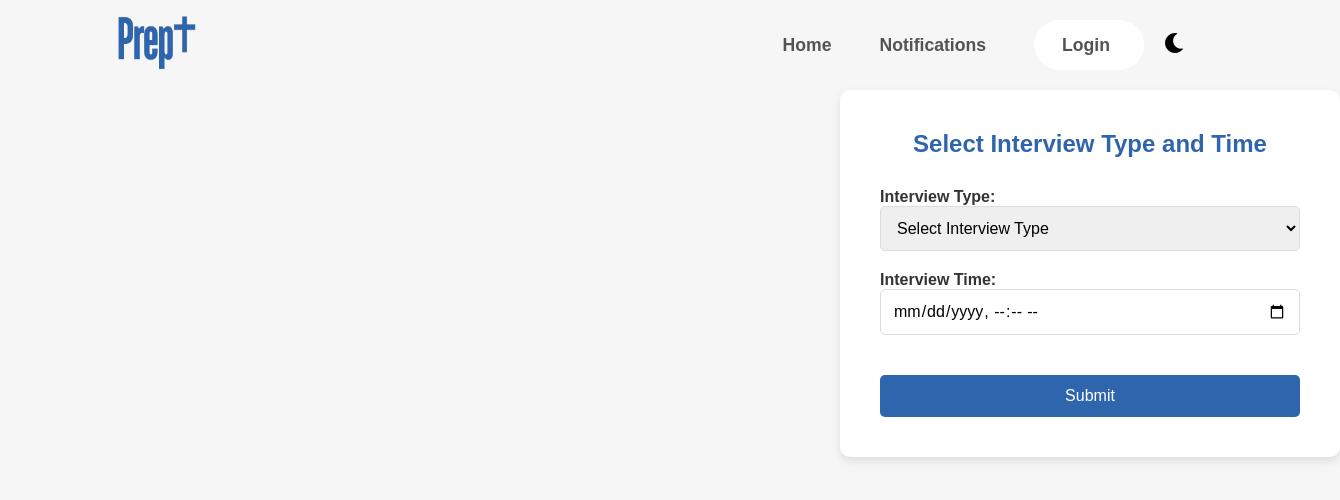
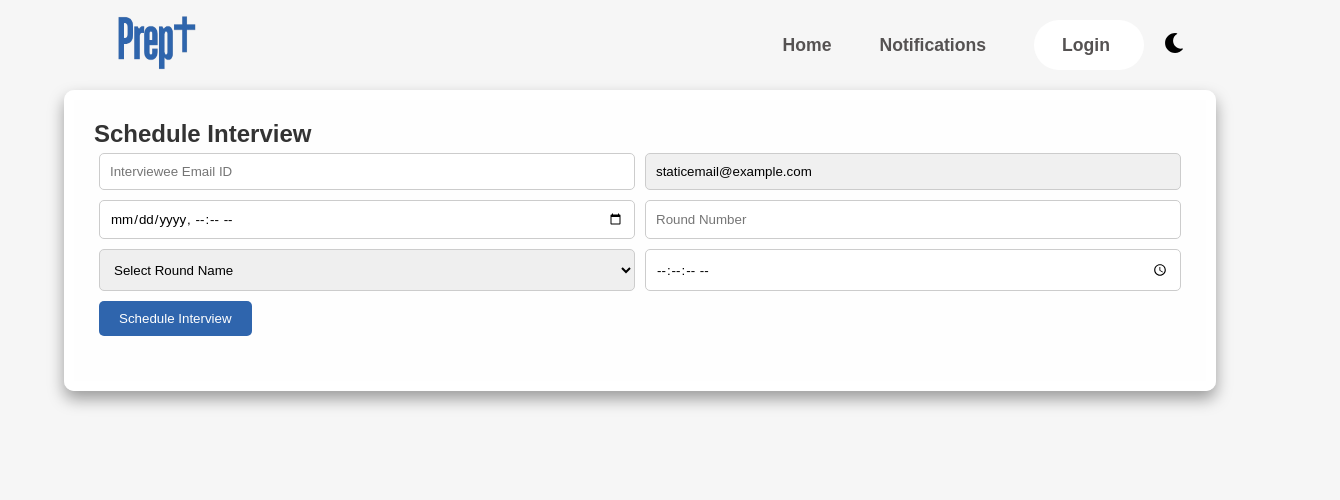
Before and after one commit to Krishnan005K/Application-Development, a React (Create React App) app in the folder frontend/: page /mock-interview-schedule in a window 1280 px wide. Shown: the top 500 px of the page, 1340 px wide, since content can reach past the window. Built offline with nearby package versions, Linux system fonts and the light colour scheme; a web font is replaced by a local one.

Commit message:
Update InterviewSchedule.js

```diff
--- a/frontend/src/components/InterviewSchedule.js
+++ b/frontend/src/components/InterviewSchedule.js
@@ -1,39 +1,86 @@
 import React, { useState } from 'react';
-import '../assets/styles/UserInterviewSelection.css';
+import '../assets/styles/InterviewSchedule.css';
 
-const UserSideInterviewSelection = () => {
-  const [interviewType, setInterviewType] = useState('');
-  const [interviewTime, setInterviewTime] = useState('');
+function InterviewCreate() {
+  const [intervieweeEmail, setIntervieweeEmail] = useState('');
+  const [interviewDateTime, setInterviewDateTime] = useState('');
+  const [roundNumber, setRoundNumber] = useState('');
+  const [roundName, setRoundName] = useState('');
+  const [duration, setDuration] = useState('');
+  const [question, setQuestion] = useState('');
+  const [questionType, setQuestionType] = useState('');
+  const [options, setOptions] = useState(['', '', '', '']);
+  const [correctAnswer, setCorrectAnswer] = useState('');
+  const [questions, setQuestions] = useState([]);
+  const [showQuestionForm, setShowQuestionForm] = useState(false);
+  const [showCreateTestButton, setShowCreateTestButton] = useState(false);
+  const [showTestForm, setShowTestForm] = useState(false);
 
-  const handleInterviewTypeChange = (e) => {
-    setInterviewType(e.target.value);
+  const interviewerEmail = 'staticemail@example.com'; // Static interviewer email ID
+
+  const handleScheduleSubmit = (e) => {
+    e.preventDefault();
+    // Logic to schedule interview
+    setShowQuestionForm(true); // Show the question creation form
   };
 
-  const handleInterviewTimeChange = (e) => {
-    setInterviewTime(e.target.value);
+  const handleQuestionSubmit = (e) => {
+    e.preventDefault();
+    setQuestions([...questions, { roundName, question, questionType, options, correctAnswer }]);
+    setQuestion('');
+    setQuestionType('');
+    setOptions(['', '', '', '']);
+    setCorrectAnswer('');
+    setShowCreateTestButton(true);
   };
 
-  const handleSubmit = (e) => {
-    e.preventDefault();
-    // Logic to handle the submission of interview type and time
-    console.log('Interview Type:', interviewType);
-    console.log('Interview Time:', interviewTime);
+  const handleOptionChange = (index, value) => {
+    const newOptions = [...options];
+    newOptions[index] = value;
+    setOptions(newOptions);
+  };
+
+  const handleCreateTest = () => {
+    setShowTestForm(true);
   };
 
   return (
-    <div className="container">
-      <div className="user-side-interview-selection">
-        <h2>Select Interview Type and Time</h2>
-        <form onSubmit={handleSubmit} className="interview-selection-form">
-          <div className="form-group">
-            <label htmlFor="interviewType">Interview Type:</label>
+    <div className="interview-create">
+      <h2>Schedule Interview</h2>
+      <form className="schedule-form" onSubmit={handleScheduleSubmit}>
+        <input
+          type="email"
+          value={intervieweeEmail}
+          onChange={(e) => setIntervieweeEmail(e.target.value)}
+          placeholder="Interviewee Email ID"
+          required
+        />
+        <input
+          type="email"
+          value={interviewerEmail}
+          readOnly
+          placeholder="Interviewer Email ID"
+        />
+        <input
+          type="datetime-local"
+          value={interviewDateTime}
+          onChange={(e) => setInterviewDateTime(e.target.value)}
+          placeholder="Interview Date & Time"
+          required
+        />
+        <input
+          type="number"
+          value={roundNumber}
+          onChange={(e) => setRoundNumber(e.target.value)}
+          placeholder="Round Number"
+          required
+        />
         <select
-              id="interviewType"
-              value={interviewType}
-              onChange={handleInterviewTypeChange}
-              className="form-control"
+          value={roundName}
+          onChange={(e) => setRoundName(e.target.value)}
+          required
         >
-              <option value="">Select Interview Type</option>
+          <option value="">Select Round Name</option>
           <option value="Technical Round">Technical Round</option>
           <option value="Aptitude Round">Aptitude Round</option>
           <option value="Group Discussion">Group Discussion</option>
@@ -41,23 +88,121 @@ const UserSideInterviewSelection = () => {
           <option value="Mock Presentation">Mock Presentation</option>
           <option value="HR Round">HR Round</option>
         </select>
+        <input
+          type="time"
+          value={duration}
+          onChange={(e) => setDuration(e.target.value)}
+          placeholder="Duration (HH:MM:SS)"
+          step="1"
+          required
+        />
+        <button type="submit">Schedule Interview</button>
+      </form>
+
+      {showQuestionForm && (
+        <>
+          <h2>Create Questions for Rounds</h2>
+          <form className="question-form" onSubmit={handleQuestionSubmit}>
+            <input
+              type="text"
+              value={question}
+              onChange={(e) => setQuestion(e.target.value)}
+              placeholder="Enter question"
+              required
+            />
+            <div>
+              <label>
+                <input
+                  type="radio"
+                  name="questionType"
+                  value="radio"
+                  checked={questionType === 'radio'}
+                  onChange={(e) => setQuestionType(e.target.value)}
+                />
+                Radio
+              </label>
+              <label>
+                <input
+                  type="radio"
+                  name="questionType"
+                  value="checkbox"
+                  checked={questionType === 'checkbox'}
+                  onChange={(e) => setQuestionType(e.target.value)}
+                />
+                Checkbox
+              </label>
             </div>
-          <div className="form-group">
-            <label htmlFor="interviewTime">Interview Time:</label>
+            {questionType && (
+              <div className="options">
+                {options.map((option, index) => (
+                  <div key={index} className="option-input">
+                    {questionType === 'radio' ? (
+                      <input type="radio" name={option-`${index}`} disabled />
+                    ) : (
+                      <input type="checkbox" name={option-`${index}`} disabled />
+                    )}
                     <input
-              type="datetime-local"
-              id="interviewTime"
-              value={interviewTime}
-              onChange={handleInterviewTimeChange}
-              className="form-control"
+                      type="text"
+                      value={option}
+                      onChange={(e) => handleOptionChange(index, e.target.value)}
+                      placeholder={Option `${index + 1}`}
                       required
                     />
                   </div>
-          <button type="submit" className="submit-button">Submit</button>
+                ))}
+                <input
+                  type="text"
+                  value={correctAnswer}
+                  onChange={(e) => setCorrectAnswer(e.target.value)}
+                  placeholder="Enter correct answer"
+                  required
+                />
+              </div>
+            )}
+            <button type="submit">Add Question</button>
           </form>
+        </>
+      )}
+
+      {showCreateTestButton && (
+        <button className="create-test-button" onClick={handleCreateTest}>Create Test</button>
+      )}
+
+      {showTestForm && (
+        <>
+          <div className="test-form">
+            <h2>Test Form</h2>
+            {questions.map((q, index) => (
+              <div key={index} className="test-question">
+                <p><strong>{q.roundName}:</strong> {q.question}</p>
+                <div className="options">
+                  {q.options.map((option, idx) => (
+                    <div key={idx} className="option-display">
+                      {q.questionType === 'radio' ? (
+                        <input type="radio" name={question-`${index}`} />
+                      ) : (
+                        <input type="checkbox" name={question-`${index}`} />
+                      )}
+                      {option}
+                    </div>
+                  ))}
                 </div>
               </div>
+            ))}
+          </div>
+          <div className="correct-answers">
+            <h2>Correct Answers</h2>
+            {questions.map((q, index) => (
+              <div key={index} className="correct-answer-card">
+                <p><strong>{q.roundName}:</strong> {q.question}</p>
+                <p><strong>Correct Answer:</strong> {q.correctAnswer}</p>
+              </div>
+            ))}
+          </div>
+        </>
+      )}
+    </div>
   );
-};
+}
 
-export default UserSideInterviewSelection;
+export default InterviewCreate;
```
Lines whose indentation alone changed are shown as unchanged.
